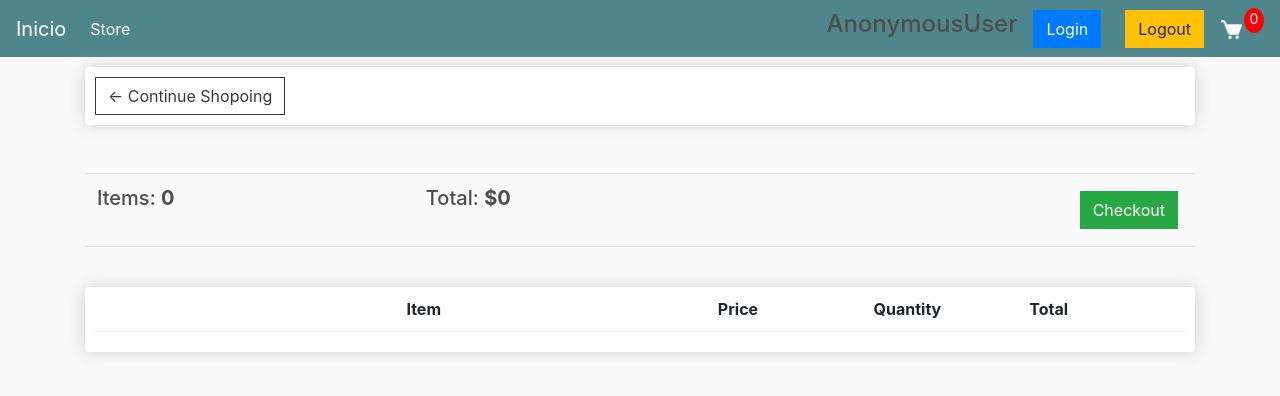
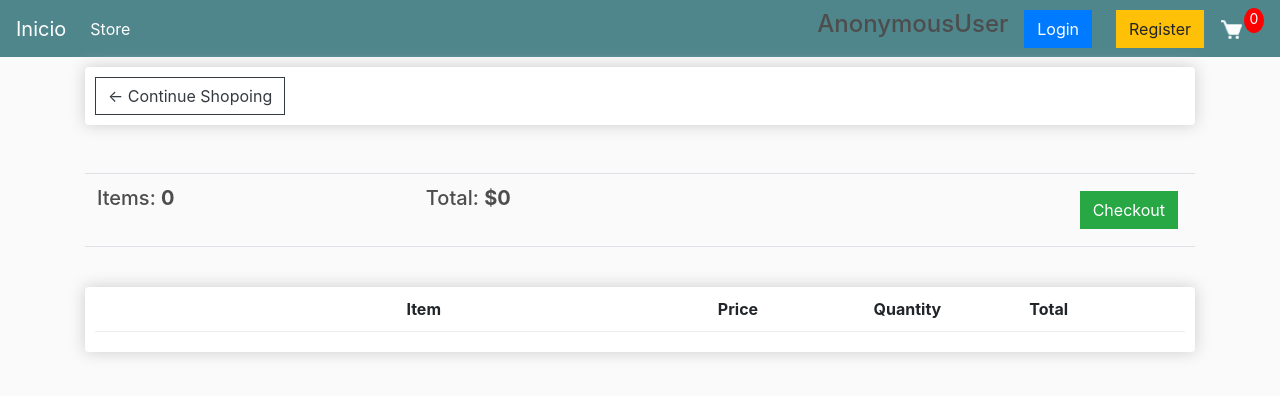
Before and after one commit to francodavid666/ecommerceDjango2, a Django app: page /cart/ in a window 1280 px wide. Shown: the top 396 px of the page. Run offline with Django 4.2, Linux system fonts and the light colour scheme; lists and menus that the app fills with data are empty; some libraries are stand-ins or nearby versions.

Commit message:
butondAdds

```diff
--- a/static/js/cart.js
+++ b/static/js/cart.js
@@ -90,3 +90,24 @@ function slideImage(){
 }
 
 window.addEventListener('resize', slideImage);
+
+
+
+const btnLogout = document.getElementById('btnLogout')
+const btnRegister = document.getElementById('btnRegister')
+const btnLogin = document.getElementById('btnLogin')
+
+  if(user == 'AnonymousUser'){
+    btnLogout.classList.add('hidden')
+    btnRegister.classList.remove('hidden')
+    btnLogin.classList.remove('hidden')
+
+  }
+  else{
+
+    btnLogout.classList.revome('hidden')
+    btnRegister.classList.add('hidden')
+    btnLogin.classList.add('hidden')
+
+
+  }
--- a/store/templates/store/main.html
+++ b/store/templates/store/main.html
@@ -59,6 +59,12 @@ if(cart == undefined){
   document.cookie = 'cart = ' + JSON.stringify(cart) + ';domain;path=/'
 }
 console.log('Cart:',cart)
+
+console.log('user', user)
+
+
+
+
   </script>
 
 </head>
@@ -84,9 +90,11 @@ console.log('Cart:',cart)
 
           <div class="form-inline my-2 my-lg-0">
             <h4 class="mx-3 ">{{user}}</h4>
-            <a href="{% url 'userLoginForm' %}" class="btn btn-primary mr-4" >Login</a>
+            <a href="{% url 'userLoginForm' %}" class="btn btn-primary mr-4 hidden"  id="btnLogin">Login</a>
             <br>
-            <a href="{% url 'logout' %}" class="btn btn-warning" >Logout</a>
+            <a href="{% url 'logout' %}" class="btn btn-warning" id="btnLogout" >Logout</a>
+            <a href="{% url 'userRegisterForm' %}" class="btn btn-warning hidden" id="btnRegister" >Register</a>
+
             <a href="{% url 'cart' %}">
                 <img  id="cart-icon" src="{% static 'images/cart.png' %}" alt="">
             </a>
```
Also changed, not shown: db.sqlite3, static/images/casco_razer.webp (added), static/images/casco_razer_0LSm3jm.webp (added), static/images/casco_razer_4sQlgvw.webp (added), static/images/iphone_15.jpg (added), static/images/mandoXbox.webp (added), static/images/mandoXbox_CDCd8Zi.webp (added), static/images/ps5.jpg (added), static/images/remera_1.jpg (added), static/images/steamDeck.jpeg (added), static/images/twitch.webp (added).
